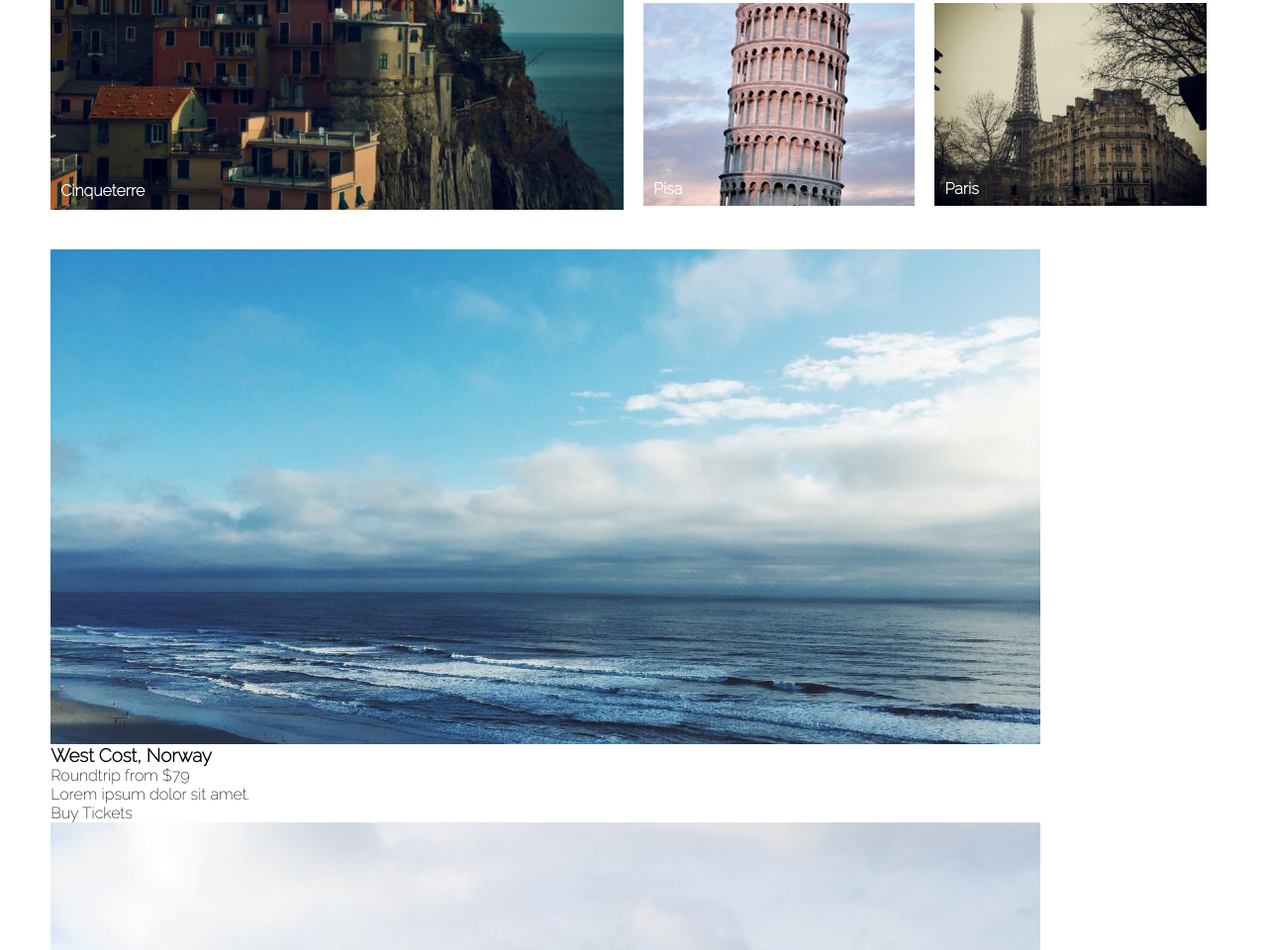
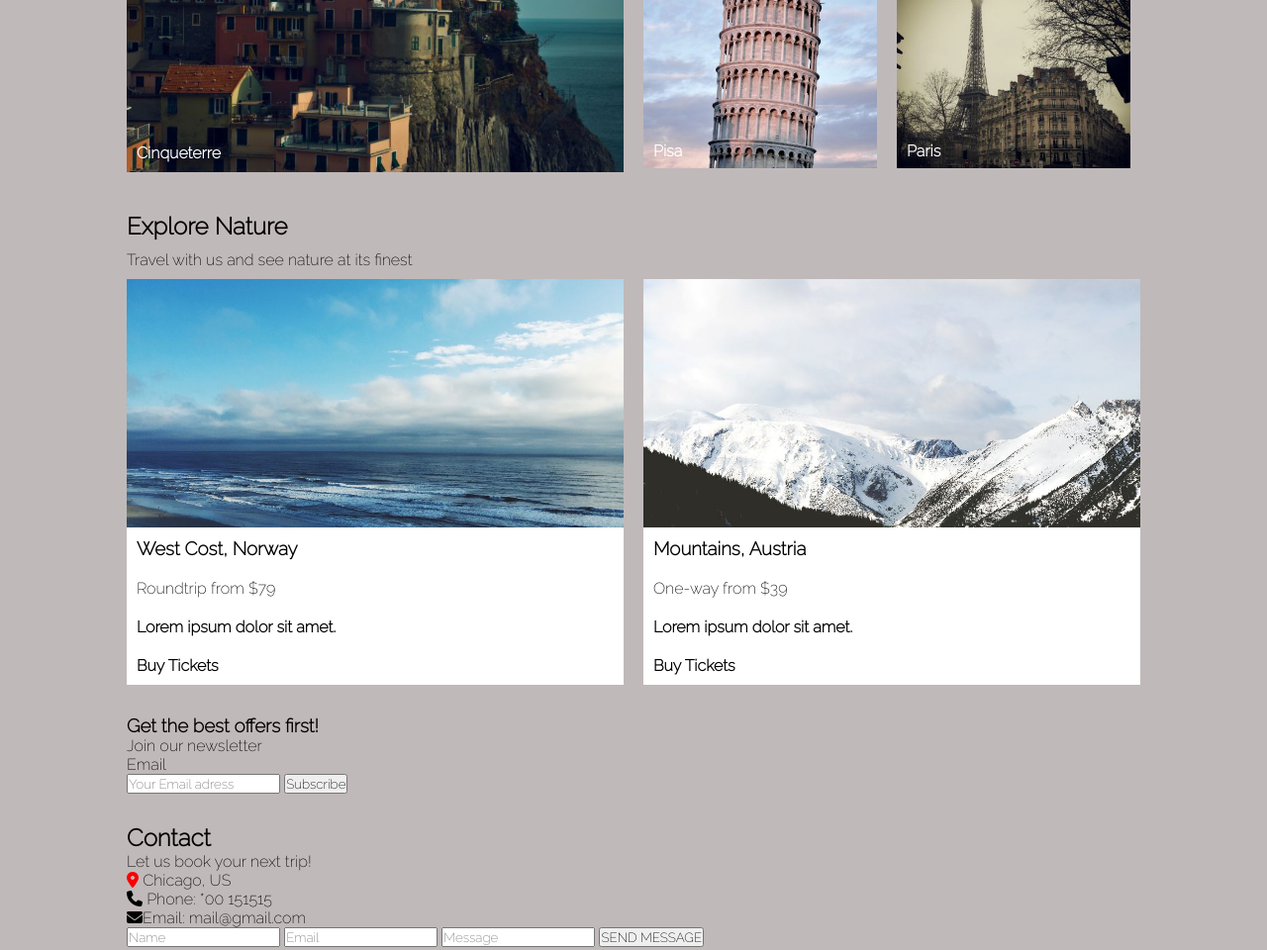
Before and after one commit to anddersonls/TravelPlanner-Website, a plain HTML site: page index.html in a window 1280 px wide. Shown: the part 1157-2117 px from the top of the page at 99% size. Drawn offline with Linux system fonts and the light colour scheme; a web font is replaced by a local one.

Commit message:
estilizando a seção de explorar a natureza

```diff
--- a/index.html
+++ b/index.html
@@ -34,10 +34,9 @@
         </div>
     </main>
 
-
     <section class="container">
-        <h1>Good Offers Right Now</h1>
-        <p>Up to <strong>50%</strong> discount</p>
+        <h1 class="offer-text">Good Offers Right Now</h1>
+        <p class="offer-text">Up to <strong>50%</strong> discount</p>
         <section class="container-grid">
             <div class="grid-item">
                 <img src="../imagens/cinqueterre.jpg" alt="Imagem de Cinqueterre" id="cinqueterre">
@@ -63,20 +62,24 @@
     </section>
 
     <section class="container">
-        <div class="card">
-            <img src="imagens/ocean.jpg" alt="Imagem do oceano de Norway">
-            <h3>West Cost, Norway</h3>
-            <p>Roundtrip from $79</p>
-            <p>Lorem ipsum dolor sit amet.</p>
-            <p>Buy Tickets</p>
-        </div>
-        <div class="card">
-            <img src="imagens/mountains.jpg" alt="Imagem das montanhas da Austria">
-            <h3>Mountains, Austria</h3>
-            <p>One-way from $39</p>
-            <p>Lorem ipsum dolor sit amet.</p>
-            <p>Buy Tickets</p>
-        </div>
+        <h1 class="explore-text">Explore Nature</h1>
+        <p class="explore-text">Travel with us and see nature at its finest</p>
+        <section class="container-explore">
+            <div class="card1">
+                <img src="imagens/ocean.jpg" alt="Imagem do oceano de Norway">
+                <h3 class="card-text">West Cost, Norway</h3>
+                <p class="card-price">Roundtrip from $79</p>
+                <p class="card-text">Lorem ipsum dolor sit amet.</p>
+                <p class="card-text">Buy Tickets</p>
+            </div>
+            <div class="card2">
+                <img src="imagens/mountains.jpg" alt="Imagem das montanhas da Austria">
+                <h3 class="card-text">Mountains, Austria</h3>
+                <p class="card-price">One-way from $39</p>
+                <p class="card-text">Lorem ipsum dolor sit amet.</p>
+                <p class="card-text">Buy Tickets</p>
+            </div>
+        </section>
     </section>
 
     <section class="container">
--- a/style.css
+++ b/style.css
@@ -7,11 +7,16 @@
     padding:0;
 }
 
+body{
+    background-color:rgb(192, 185, 185);
+}
+
 .cabecalho{
     display:flex;
     justify-content: space-between;
     align-items: center;
     padding: 10px 25px;
+    background-color: white;;
 }
 
 .cabecalho span{
@@ -20,6 +25,7 @@
     font-weight:bold;
     flex-grow: 1;
     margin-left: 10px;
+    background-color: white;
 }
 
 .fa-location-dot{
@@ -106,12 +112,16 @@
 }
 
 .container{
-    margin: 30px 4%;
+    margin: 30px 10%;
 }
 
 img{
     display: block;
     max-width: 100%;
+}
+
+.offer-text{
+    margin: 10px 0;
 }
 
 .container-grid{
@@ -143,3 +153,27 @@ img{
     grid-row: 2;
     font-weight: bold;
 }
+
+.explore-text{
+    margin-bottom: 10px;
+}
+
+.container-explore{
+    display: flex;
+    gap: 0 20px;
+}
+
+.card1, .card2{
+    background-color: white;
+    max-width: 688;
+    width: 100%;
+}
+
+.card-price{
+    padding: 10px;
+}
+
+.card-text{
+    padding: 10px;
+    font-weight: 600;
+}
```
